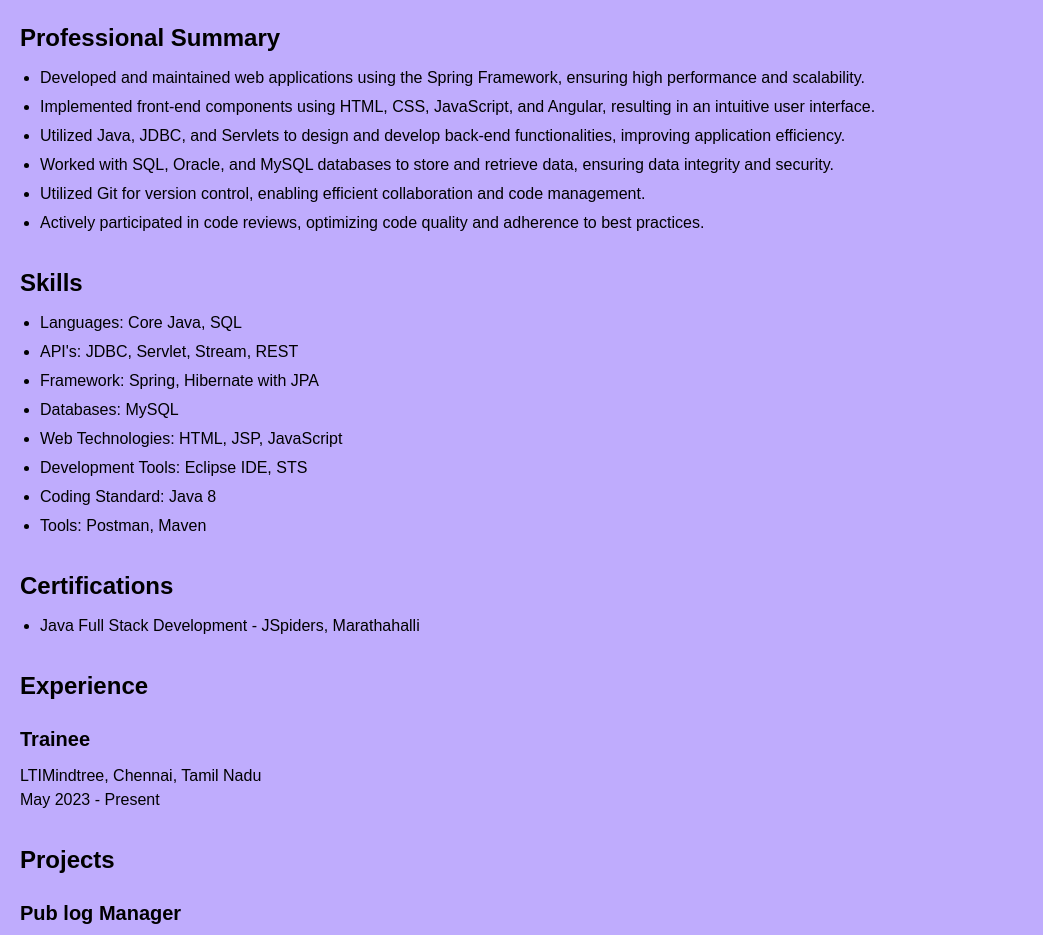
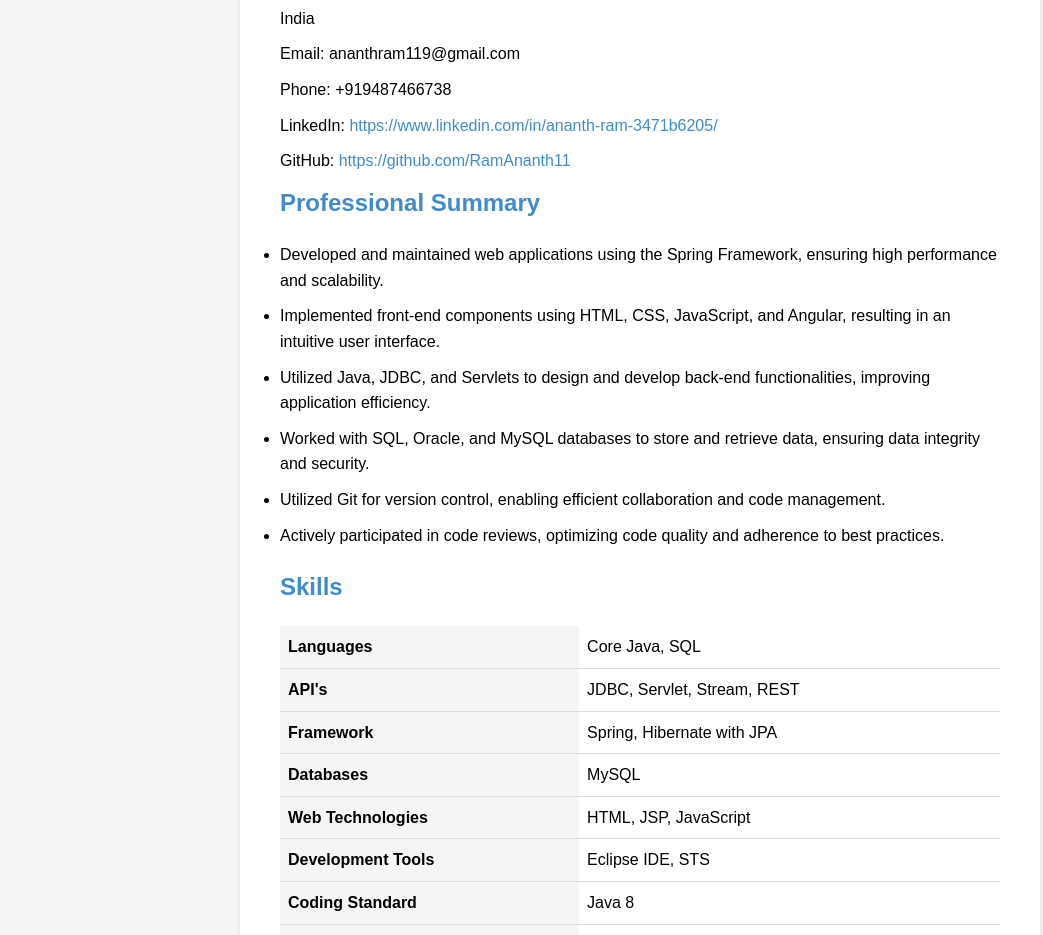
Before and after one commit to RamAnanth11/ramananth11.github.io, a plain HTML site: page index.html in a window 1280 px wide. Shown: the part 99-1034 px from the top of the page, without its empty margins (0-1043 px from the left). Drawn offline with Linux system fonts and the light colour scheme.

Commit message:
Added CSS styles

```diff
--- a/index.html
+++ b/index.html
@@ -1,64 +1,20 @@
 <!DOCTYPE html>
-<html lang="en">
+<html>
 <head>
   <meta charset="UTF-8">
-  <meta name="viewport" content="width=device-width, initial-scale=1.0">
-  <title>Ananth Resume</title>
-  <style>
-    body {
-    font-family: Arial, sans-serif;
-    margin: 0;
-    padding: 20px;
-    line-height: 1.5;
-    background-color: #bfacfd;
-  }
-
-  h1 {
-    font-size: 32px;
-    margin-bottom: 10px;
-  }
-
-  h2 {
-    font-size: 24px;
-    margin-top: 30px;
-    margin-bottom: 10px;
-  }
-
-  h3 {
-    font-size: 20px;
-    margin-top: 20px;
-    margin-bottom: 10px;
-  }
-
-  p {
-    margin: 0;
-  }
-
-  ul {
-    margin-top: 0;
-    padding-left: 20px;
-  }
-
-  li {
-    margin-bottom: 5px;
-  }
-
-  .container {
-    max-width: 800px;
-    margin: 0 auto;
-    background-color: #ff5;
-    padding: 20px;
-    box-shadow: 0 0 5px rgba(0, 0, 0, 0.1);
-  }
-
-
-  </style>
-
+  <title>Your Name - Resume</title>
+  <link rel="stylesheet" href="styles.css">
 </head>
 <body>
-  <h1>Ananth Ram</h1>
+  <div class="container">
+    <h1 class="heading-primary">Ananth Ram N</h1>
+    <p>India</p>
+    <p>Email: ananthram119@gmail.com</p>
+    <p>Phone: +919487466738</p>
+    <p>LinkedIn: <a href="https://www.linkedin.com/in/ananth-ram-3471b6205/" class="link">https://www.linkedin.com/in/ananth-ram-3471b6205/</a></p>
+    <p>GitHub: <a href="https://github.com/RamAnanth11" class="link">https://github.com/RamAnanth11</a></p>
 
-  <h2>Professional Summary</h2>
+    <h2 class="heading-secondary">Professional Summary</h2>
     <ul>
       <li>Developed and maintained web applications using the Spring Framework, ensuring high performance and scalability.</li>
       <li>Implemented front-end components using HTML, CSS, JavaScript, and Angular, resulting in an intuitive user interface.</li>
@@ -68,30 +24,53 @@
       <li>Actively participated in code reviews, optimizing code quality and adherence to best practices.</li>
     </ul>
 
-  <h2>Skills</h2>
-  <ul>
-    <li>Languages: Core Java, SQL</li>
-    <li>API's: JDBC, Servlet, Stream, REST</li>
-    <li>Framework: Spring, Hibernate with JPA</li>
-    <li>Databases: MySQL</li>
-    <li>Web Technologies: HTML, JSP, JavaScript</li>
-    <li>Development Tools: Eclipse IDE, STS</li>
-    <li>Coding Standard: Java 8</li>
-    <li>Tools: Postman, Maven</li>
-  </ul>
+    <h2 class="heading-secondary">Skills</h2>
+    <table>
+      <tr>
+        <th>Languages</th>
+        <td>Core Java, SQL</td>
+      </tr>
+      <tr>
+        <th>API's</th>
+        <td>JDBC, Servlet, Stream, REST</td>
+      </tr>
+      <tr>
+        <th>Framework</th>
+        <td>Spring, Hibernate with JPA</td>
+      </tr>
+      <tr>
+        <th>Databases</th>
+        <td>MySQL</td>
+      </tr>
+      <tr>
+        <th>Web Technologies</th>
+        <td>HTML, JSP, JavaScript</td>
+      </tr>
+      <tr>
+        <th>Development Tools</th>
+        <td>Eclipse IDE, STS</td>
+      </tr>
+      <tr>
+        <th>Coding Standard</th>
+        <td>Java 8</td>
+      </tr>
+      <tr>
+        <th>Tools</th>
+        <td>Postman, Maven</td>
+      </tr>
+    </table>
 
-  <h2>Certifications</h2>
-  <ul>
-    <li>Java Full Stack Development - JSpiders, Marathahalli</li>
-  </ul>
+    <h2 class="heading-secondary">Certifications</h2>
+    <p>Java Full Stack Development</p>
+    <p>JSpiders, Marathahalli</p>
 
-  <h2>Experience</h2>
-  <h3>Trainee</h3>
+    <h2 class="heading-secondary">Experience</h2>
+    <h3 class="heading-tertiary">Trainee</h3>
     <p>LTIMindtree, Chennai, Tamil Nadu</p>
     <p>May 2023 - Present</p>
 
-  <h2>Projects</h2>
-  <h3>Pub log Manager</h3>
+    <h2 class="heading-secondary">Projects</h2>
+    <h3 class="heading-tertiary">Pub log Manager</h3>
     <ul>
       <li>Implemented visitor management software to effectively manage and authorize visitor entries.</li>
       <li>Utilized software to restrict underage visitors and ensure compliance with legal regulations.</li>
@@ -99,21 +78,19 @@
       <li>Managed and maintained software on an ongoing basis to ensure optimal performance and functionality.</li>
       <li>Protected customer data and maintained confidentiality by implementing secure data storage procedures such as encrypting all customer data, performing daily backups to the cloud, and restricting access to sensitive data using role-based user groups (made changes to security protocol).</li>
     </ul>
-
-  <h3>Diagnosis of Cancer Cell lines treated with Nano-Particles using Confocal Microscope</h3>
+    <h3 class="heading-tertiary">Diagnosis of Cancer Cell lines treated with Nano-Particles using Confocal Microscope</h3>
     <ul>
       <li>Utilized a Confocal Microscope to quantify and analyze cell dissolution, toxicity, and activity in response to the nano-particle treatments, resulting in 88% accuracy of diagnosis.</li>
       <li>Evaluated changes in nanomaterials within cell lines, resulting in a 30% decrease in the total number of cell lines treated with nano-particles.</li>
     </ul>
-
-  <h3>Audio Compression using Wavelet Transform in MATLAB</h3>
+    <h3 class="heading-tertiary">Audio Compression using Wavelet Transform in MATLAB</h3>
     <ul>
       <li>Development of a novel wavelet-based audio synthesis and coding method that uses optimal adaptive wavelet selection and wavelet coefficients quantization procedures with a dynamic dictionary approach.</li>
       <li>The adaptive wavelet selection and transform coefficient have been shown to outperform existing methods in terms of audio quality and compression ratio.</li>
     </ul>
 
-  <h2>Involvement</h2>
-  <h3>Secretary</h3>
+    <h2 class="heading-secondary">Involvement</h2>
+    <h3 class="heading-tertiary">Secretary</h3>
     <p>Association of Electronics and Communication Engineers, Institute of Road and Transport Technology, Anna University</p>
     <p>September 2019 - June 2020</p>
     <ul>
@@ -121,8 +98,15 @@
       <li>Compiled and produced reference materials for students and expected attendees for the events.</li>
     </ul>
 
-  <h2>Education</h2>
-  <p>Master of Technology in Electronics and Communication Engineering (Minor in Laser and Electro Optical Engineering) - Anna University, Chennai, Tamil Nadu (2022 | GPA: 9.11)</p>
-  <p>Bachelor of Engineering in Electronics and Communication Engineering - Institute of Road and Transport Technology, Erode, Tamil Nadu (2020 | GPA: 6.63)</p>
+    <h2 class="heading-secondary">Education</h2>
+    <p>Master of Technology in Electronics and Communication Engineering (Minor in Laser and Electro Optical Engineering)</p>
+    <p>Anna University, Chennai, Tamil Nadu</p>
+    <p>2022 | GPA: 9.11</p>
+    <p>Bachelor of Engineering in Electronics and Communication Engineering</p>
+    <p>Institute of Road and Transport Technology, Erode, Tamil Nadu</p>
+    <p>2020 | GPA: 6.63</p>
+  </div>
+
+  <script src="main.js"></script>
 </body>
 </html>
--- a/styles.css
+++ b/styles.css
@@ -1,45 +1,96 @@
+/* Reset default margin and padding */
+* {
+  margin: 0;
+  padding: 0;
+  box-sizing: border-box;
+}
+
+/* Body styles */
 body {
   font-family: Arial, sans-serif;
-    margin: 0;
-    padding: 20px;
-    line-height: 1.5;
-    background-color: #f2f2f2;
+  line-height: 1.6;
+  background-color: #f5f5f5;
 }
 
-  h1 {
-    font-size: 32px;
+/* Container styles */
+.container {
+  max-width: 800px;
+  margin: 0 auto;
+  padding: 40px;
+  background-color: #fff;
+  border-radius: 5px;
+  box-shadow: 0 2px 5px rgba(0, 0, 0, 0.1);
+}
+
+/* Heading styles */
+h1, h2, h3 {
+  margin-bottom: 20px;
+  font-weight: bold;
+}
+
+/* Primary heading style */
+.heading-primary {
+  color: #333;
+  font-size: 28px;
+}
+
+/* Secondary heading style */
+.heading-secondary {
+  color: #428bca;
+  font-size: 24px;
+}
+
+/* Tertiary heading style */
+.heading-tertiary {
+  color: #666;
+  font-size: 20px;
+}
+
+/* Link style */
+.link {
+  color: #428bca;
+  text-decoration: none;
+}
+
+.link:hover {
+  text-decoration: underline;
+}
+
+/* Table styles */
+table {
+  width: 100%;
+  border-collapse: collapse;
+  margin-bottom: 20px;
+}
+
+th, td {
+  padding: 8px;
+  border-bottom: 1px solid #ddd;
+  text-align: left;
+}
+
+th {
+  font-weight: bold;
+  background-color: #f5f5f5;
+}
+
+/* List styles */
+ul {
+  margin-bottom: 20px;
+}
+
+li {
   margin-bottom: 10px;
 }
 
-  h2 {
-    font-size: 24px;
-    margin-top: 30px;
+/* Paragraph styles */
+p {
   margin-bottom: 10px;
 }
 
-  h3 {
-    font-size: 20px;
-    margin-top: 20px;
-    margin-bottom: 10px;
+/* Responsive styles */
+@media (max-width: 600px) {
+  .container {
+    padding: 20px;
   }
-
-  p {
-    margin: 0;
 }
-
-  ul {
-    margin-top: 0;
-    padding-left: 20px;
-  }
-
-  li {
-    margin-bottom: 5px;
-  }
-
-  .container {
-    max-width: 800px;
-    margin: 0 auto;
-    background-color: #fff;
-    padding: 20px;
-    box-shadow: 0 0 5px rgba(0, 0, 0, 0.1);
-  }
```
Lines whose indentation alone changed are shown as unchanged.
